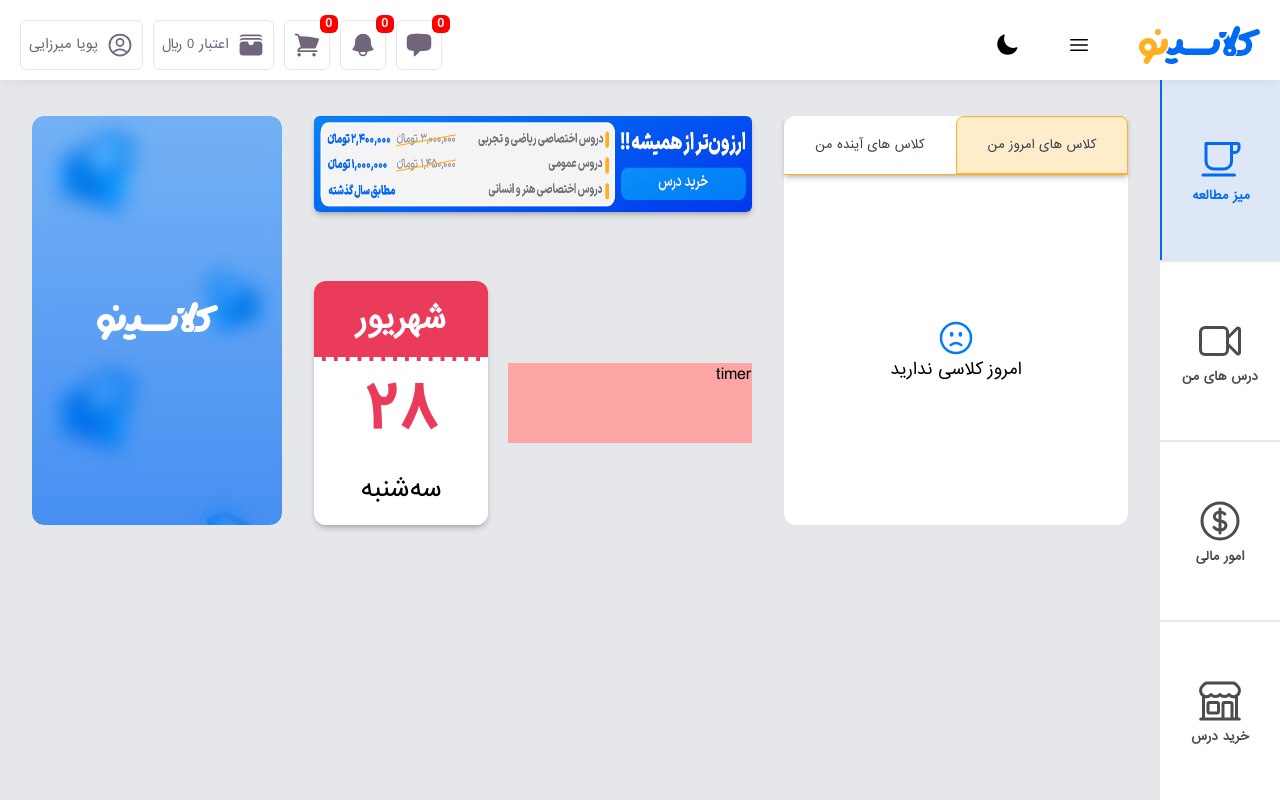
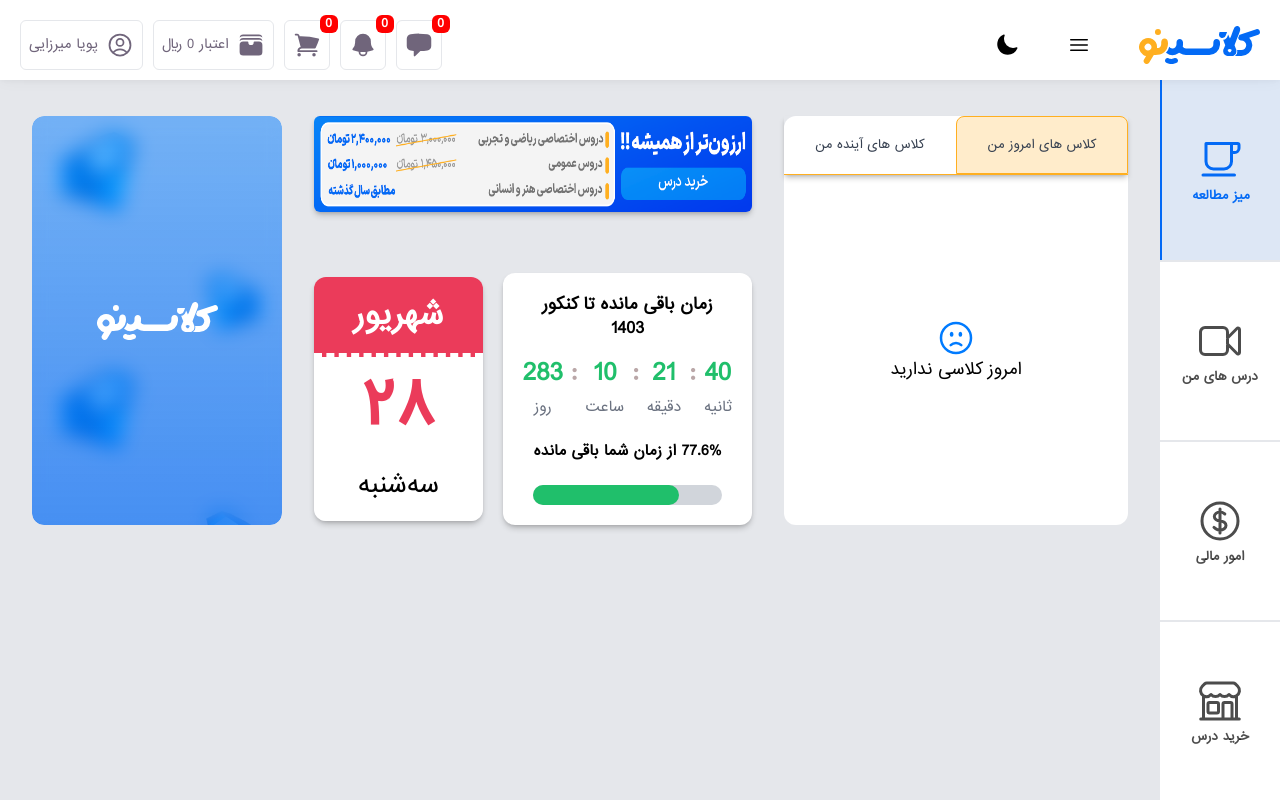
Before and after one commit to pouya-mirzaei/classino, a React (Create React App) app: page /panel/dashboard in a window 1280 px wide. Shown: the top 800 px of the page. Built offline with nearby package versions, Linux system fonts and the light colour scheme.

Commit message:
added the count down timer

```diff
--- a/src/components/Timer.js
+++ b/src/components/Timer.js
@@ -1,9 +1,49 @@
 import React from 'react';
+import useCountDownTimer from '../hooks/useCountDownTimer';
 
 export default function Timer() {
+  const { days, hours, minutes, seconds, delta } = useCountDownTimer('29 june 2024');
+
+  const percentageLeft = ((delta / (365 * 24 * 3600 * 1000)) * 100).toString().split('').slice(0, 4).join('');
+
   return (
-    <div className="basis-7/12 w-full">
-      <div className="bg-red-300 h-20">timer</div>
+    <div className="basis-7/12 w-full bg-white rounded-xl shadow-md shadow-black/20">
+      <div className="p-5">
+        <h2 className="text-center text-base font-semibold">زمان باقی مانده تا کنکور 1403</h2>
+        {/* count down */}
+        <div className="flex flex-row-reverse justify-center gap-2 mt-4">
+          <div className="flex flex-col items-center gap-y-2">
+            <span className="text-[#20bf6b] text-2xl font-bold">{days}</span>
+            <span className="text-gray-500 text-sm ">روز</span>
+          </div>
+          <span className="text-[#baa7a8] text-2xl font-bold">:</span>
+          <div className="flex flex-col items-center gap-y-2">
+            <span className="text-[#20bf6b] text-2xl font-bold">{hours}</span>
+            <span className="text-gray-500 text-sm ">ساعت</span>
+          </div>
+          <span className="text-[#baa7a8] text-2xl font-bold">:</span>
+          <div className="flex flex-col items-center gap-y-2">
+            <span className="text-[#20bf6b] text-2xl font-bold">{minutes}</span>
+            <span className="text-gray-500 text-sm ">دقیقه</span>
+          </div>
+          <span className="text-[#baa7a8] text-2xl font-bold">:</span>
+          <div className="flex flex-col items-center gap-y-2">
+            <span className="text-[#20bf6b] text-2xl font-bold">{seconds}</span>
+            <span className="text-gray-500 text-sm ">ثانیه</span>
+          </div>
+        </div>
+        {/* progress */}
+        <div className="flex flex-col justify-center items-center">
+          <div className="my-6">
+            <h3 className="text-sm text-center font-semibold">{percentageLeft}% از زمان شما باقی مانده </h3>
+          </div>
+          <div className="relative w-[90%] h-5 bg-gray-300 rounded-xl">
+            <div
+              className="absolute left-0 top-0 bottom-0 bg-[#20bf6b] rounded-xl transition-all ease-linear"
+              style={{ width: Number(percentageLeft) + '%' }}></div>
+          </div>
+        </div>
+      </div>
     </div>
   );
 }
--- a/src/hooks/useCountDownTimer.js
+++ b/src/hooks/useCountDownTimer.js
@@ -6,12 +6,17 @@
     hours: 0,
     minutes: 0,
     seconds: 0,
+    delta: 0,
   });
+  const final = new Date(endPoint).getTime();
 
   useEffect(() => {
     const interval = setInterval(() => {
       const now = new Date();
-      const delta = endPoint - now;
+      const delta = final - now;
+      if (delta < 0) {
+        clearInterval(interval);
+      }
 
       const days = Math.floor(delta / (1000 * 60 * 60 * 24));
       const hours = Math.floor((delta % (1000 * 60 * 60 * 24)) / (1000 * 60 * 60));
@@ -23,13 +28,14 @@
         hours,
         minutes,
         seconds,
+        delta,
       });
     }, 1000);
 
     return () => clearInterval(interval);
-  }, [endTime]);
+  }, [final]);
 
   return timer;
 };
 
-export default useCountdownReactHookTimer;
+export default useCountDownTimer;
```
